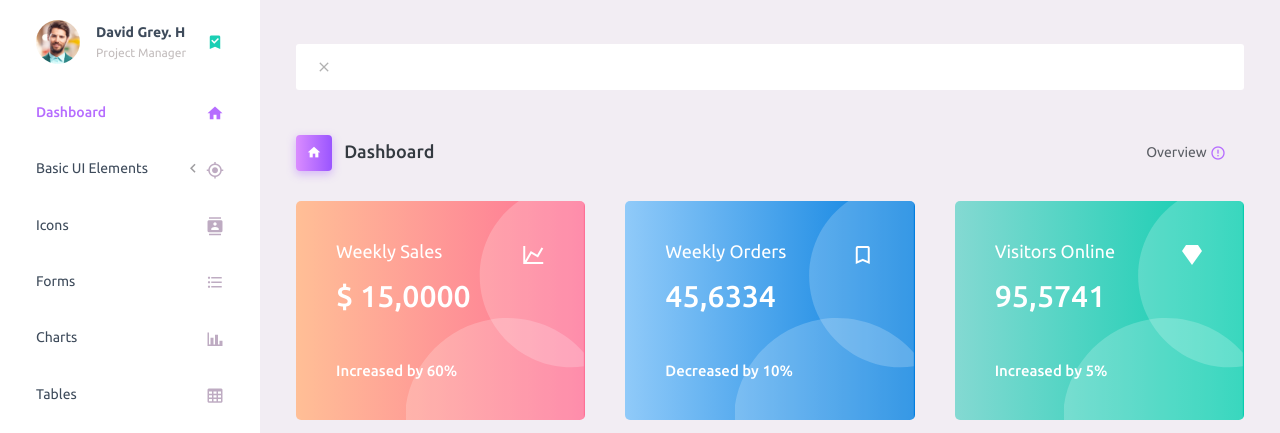
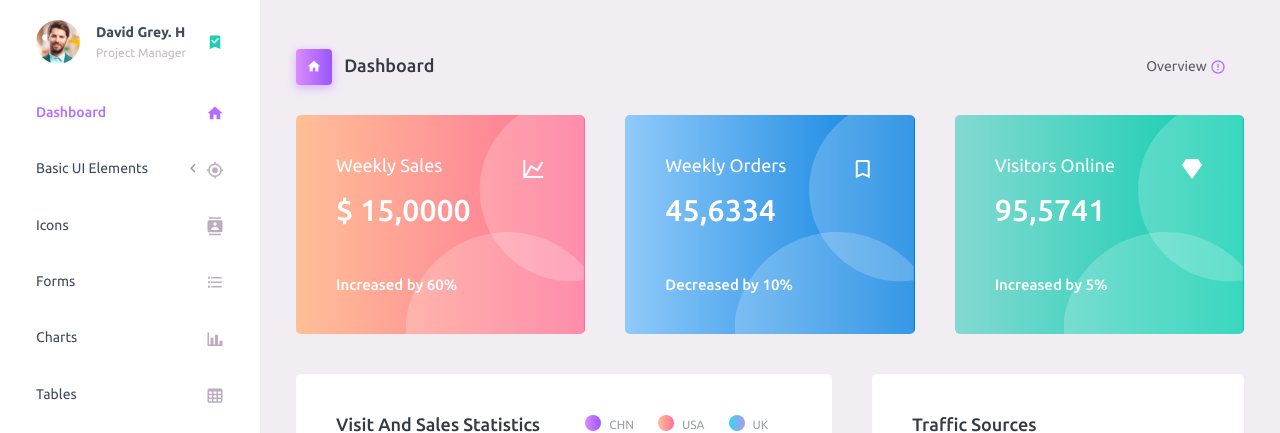
Before and after one commit to StevenK8/PayFriends, a PHP site: page / in a window 1280 px wide. Shown: the part 70-503 px from the top of the page. Run offline with PHP 8.4, Linux system fonts and the light colour scheme.

Commit message:
removed popup

```diff
--- a/assets/js/dashboard.js
+++ b/assets/js/dashboard.js
@@ -1,11 +1,6 @@
 (function($) {
   'use strict';
   $(function() {
-
-    // Remove pro banner on close
-    document.querySelector('#bannerClose').addEventListener('click',function() {
-      document.querySelector('#proBanner').classList.add('d-none');
-    });
 
     Chart.defaults.global.legend.labels.usePointStyle = true;
 
--- a/index.php
+++ b/index.php
@@ -268,14 +268,6 @@
         <!-- partial -->
         <div class="main-panel">
           <div class="content-wrapper">
-            <div class="row" id="proBanner">
-              <div class="col-12">
-                <span class="d-flex align-items-center purchase-popup">
-
-                  <i class="mdi mdi-close" id="bannerClose"></i>
-                </span>
-              </div>
-            </div>
             <div class="page-header">
               <h3 class="page-title">
                 <span class="page-title-icon bg-gradient-primary text-white mr-2">
```
